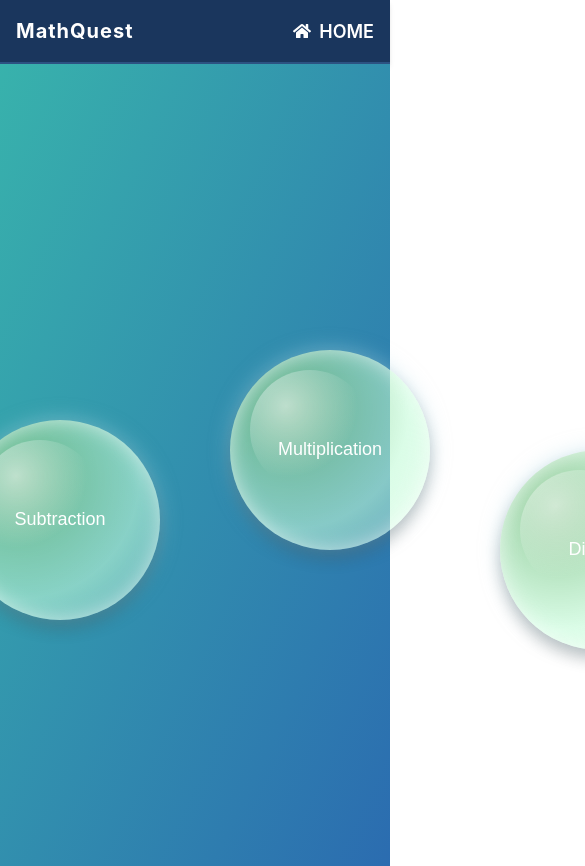
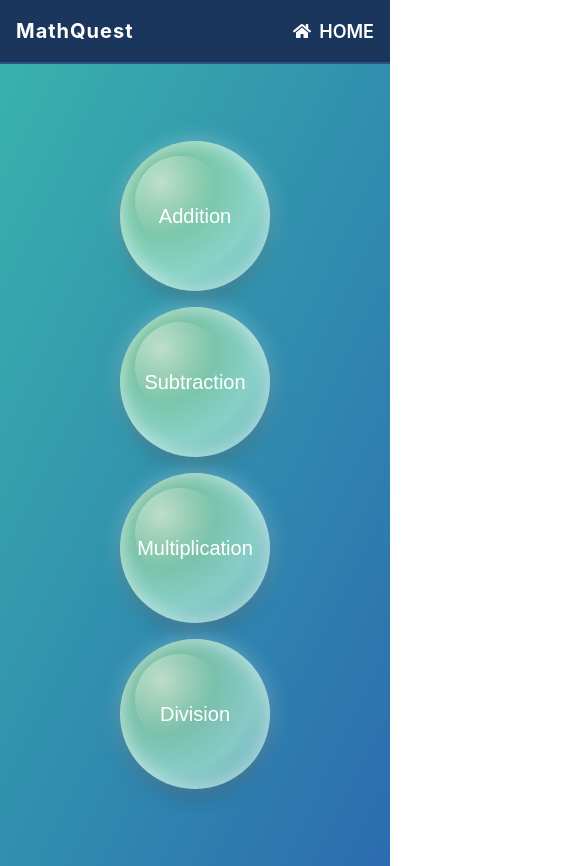
Before and after one commit to meghagl17/MathWebsite, a React (Create React App) app in the folder math_website/: page /SelectBranch in a window 390 px wide. Shown: the top 866 px of the page, 585 px wide, since content can reach past the window. Built offline with nearby package versions, Linux system fonts and the light colour scheme.

Commit message:
all pages work for phones

```diff
--- a/math_website/src/Styles/selectBranch.css
+++ b/math_website/src/Styles/selectBranch.css
@@ -53,7 +53,7 @@
     align-items: center;
     justify-content: center;
     font-family: Arial, sans-serif;
-    font-size: 18px;
+    font-size: 25px;
     color: #ffffff;
     text-align: center;
     animation: float 3s ease-in-out infinite;
@@ -106,3 +106,21 @@
     border-radius: 50%;
     opacity: 0.7;
 }
+
+@media (max-width: 768px) {
+    .heading {
+        font-size: 1.2em; /* Slightly smaller font size for smaller screens */
+    }
+
+    .bubbles {
+        flex-direction: column; /* Stack bubbles vertically */
+    }
+
+    .bubble1, .bubble2, .bubble3, .bubble4 {
+        width: 150px; /* Smaller width for smaller screens */
+        height: 150px; /* Smaller height for smaller screens */
+        font-size: 20px; /* Smaller font size for smaller screens */
+        margin: 8px; /* Adjust margin for better spacing */
+        animation: none; /* Remove animation */
+    }
+}
```
